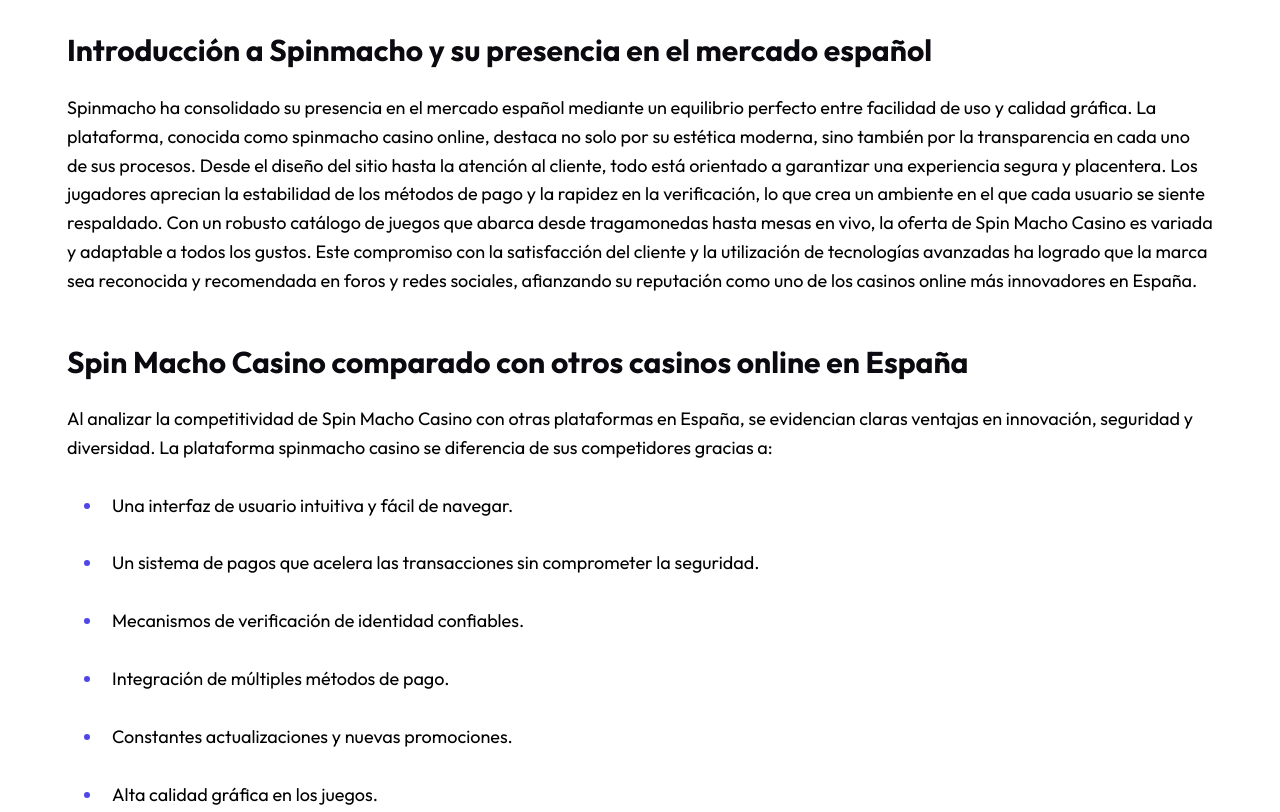
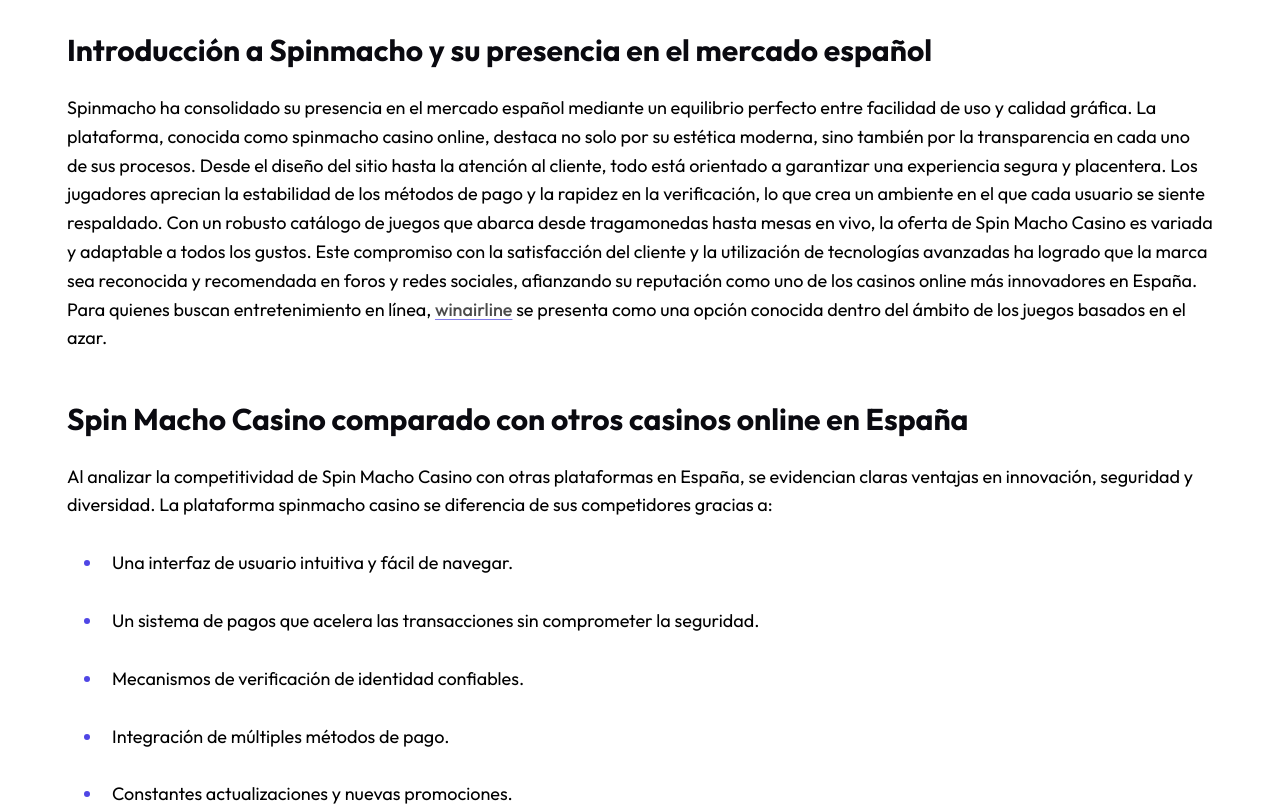
Before and after one commit to vjk-34/spinmacho-casino.com.es, a plain HTML site: page index.html in a window 1280 px wide. Shown: the part 1780-2592 px from the top of the page. Drawn offline with Linux system fonts and the light colour scheme.

Commit message:
Update index.html

```diff
--- a/index.html
+++ b/index.html
@@ -299,7 +299,7 @@
 satisfacción del cliente y la utilización de tecnologías avanzadas ha
 logrado que la marca sea reconocida y recomendada en foros y redes
 sociales, afianzando su reputación como uno de los casinos online más
-innovadores en España.</p>
+innovadores en España. Para quienes buscan entretenimiento en línea, <a href="https://winairline.es" title="winairline">winairline</a> se presenta como una opción conocida dentro del ámbito de los juegos basados en el azar.</p>
 <h3 id="spin-macho-casino-comparado-con-otros-casinos-online-en-españa"><strong>Spin Macho Casino comparado con otros casinos online en España</strong></h3>
 <p>Al analizar la competitividad de Spin Macho Casino con otras plataformas
 en España, se evidencian claras ventajas en innovación, seguridad y
```
